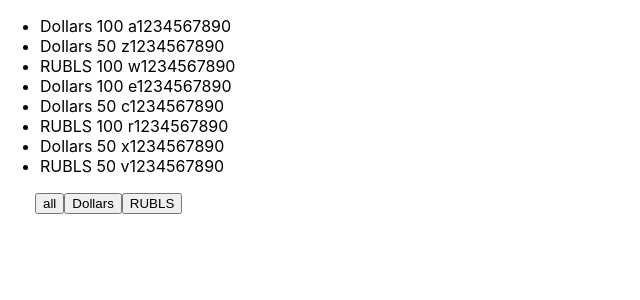
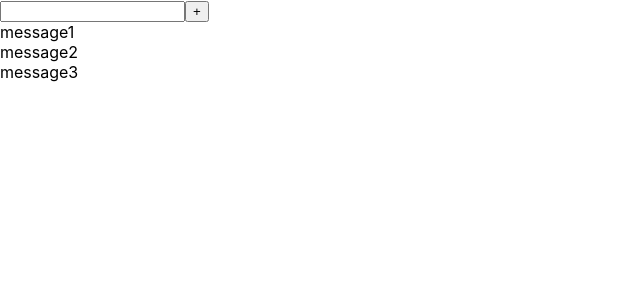
Before and after one commit to sozzuro/mikrotasks, a React (Create React App) app: page / in a window 1280 px wide. Shown: the top 300 px of the page, without its empty margins (0-640 px from the left). Built offline with nearby package versions, Linux system fonts and the light colour scheme.

Commit message:
feat: complete 6 hw

```diff
--- a/src/App.tsx
+++ b/src/App.tsx
@@ -101,7 +101,9 @@ function App() {
             {/*<button onClick={onClickHandlerZero}>0</button>*/}
 
             {/*Fifth TASK*/}
-            <FilterComponent currentMoney={currentMoney} onClickFilterHandler={onClickFilterHandler}/>
+            {/*<FilterComponent currentMoney={currentMoney} onClickFilterHandler={onClickFilterHandler}/>*/}
+
+            {/*Sixth TASK*/}
         </div>
     );
 }
--- /dev/null
+++ b/src/hw/hw6/App.tsx
@@ -0,0 +1,41 @@
+import React, {useState} from 'react';
+import Input from "./components/Input";
+import Button from "./components/Button";
+
+type messageType = {
+    message: string
+}
+
+const App = () => {
+
+    const [messages, setMessage] = useState<Array<messageType>>([
+        {'message': 'message1'},
+        {'message': 'message2'},
+        {'message': 'message3'}
+    ])
+
+    const [title, setTitle] = useState<string>('')
+
+    const addMessage = (title: string) => {
+        setMessage([{'message': title}, ...messages])
+        setTitle('')
+    }
+
+
+    return (
+        <div>
+            <Input title={title} setTitle={setTitle}/>
+            <Button title={'+'} callback={() => addMessage(title)}/>
+
+            {
+                messages.map((m) => {
+                    return (
+                        <div key={Math.random()}>{m.message}</div>
+                    )
+                })
+            }
+        </div>
+    );
+};
+
+export default App;
--- /dev/null
+++ b/src/hw/hw6/components/Button.tsx
@@ -0,0 +1,19 @@
+import React from 'react';
+
+type buttonPropsType = {
+    title: string,
+    callback: () => void
+}
+
+const Button = (props: buttonPropsType) => {
+
+    const onClickButtonHandler = () => {
+        props.callback();
+    }
+
+    return (
+        <button onClick={onClickButtonHandler}>{props.title}</button>
+    );
+};
+
+export default Button;
--- /dev/null
+++ b/src/hw/hw6/components/Input.tsx
@@ -0,0 +1,19 @@
+import React, {ChangeEvent} from 'react';
+
+type inputPropsType = {
+    title: string,
+    setTitle: (title: string) => void
+}
+
+const Input = (props: inputPropsType) => {
+
+    const onChangeInputHandler = (e: ChangeEvent<HTMLInputElement>) => {
+        props.setTitle(e.currentTarget.value)
+    }
+
+    return (
+        <input value={props.title} onChange={onChangeInputHandler}></input>
+    );
+};
+
+export default Input;
```
Also changed, not shown: src/index.tsx (+5 -5 lines).
